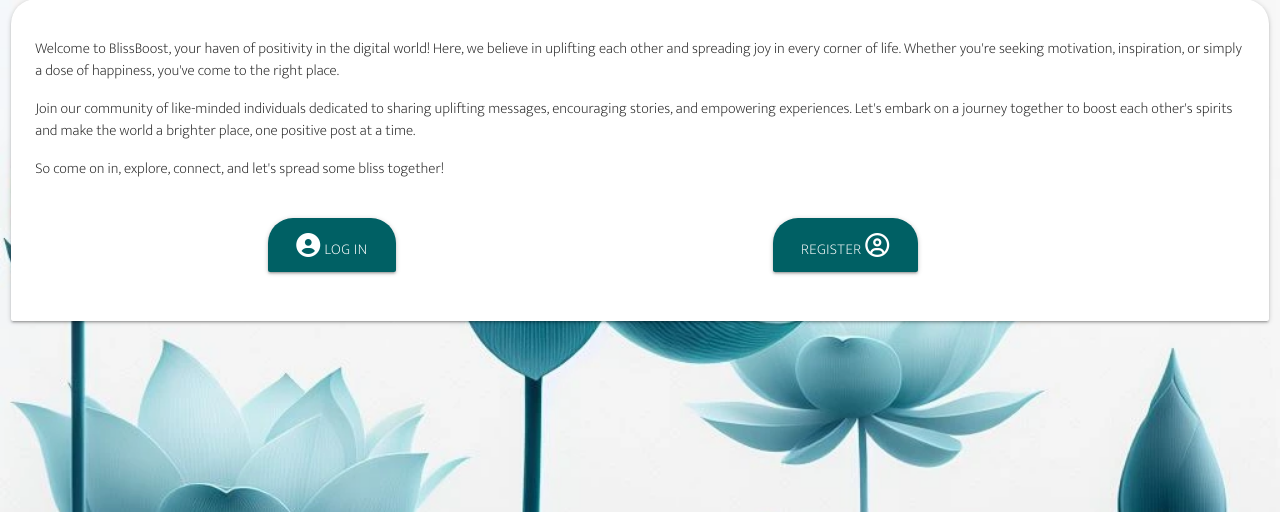
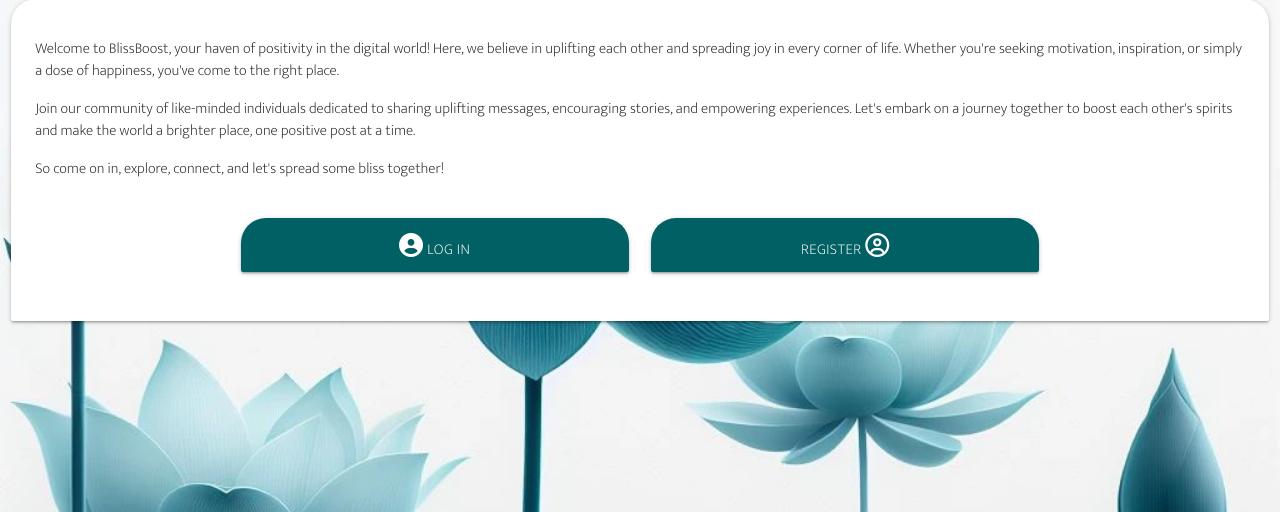
Before and after one commit to Melody-Lisa/blissboost, a Flask app: page / in a window 1280 px wide. Shown: the part 172-684 px from the top of the page. Run offline with Flask 3, Linux system fonts and the light colour scheme; some libraries are stand-ins or nearby versions.

Commit message:
Create uniform sizing for login and register buttons

```diff
--- a/static/css/style.css
+++ b/static/css/style.css
@@ -51,6 +51,10 @@ h1, h2, h3, h4, .card-title {
 
 .s1 {
     line-height: 75px;
+}
+
+.custom-btn {
+    width: 100%;
 }
 
 /* Cards and content */
--- a/templates/index.html
+++ b/templates/index.html
@@ -24,18 +24,17 @@
 
             <br>
 
-            <!-- Log In -->
             <div class="row center-align">
-                <div class="col s12 m4 mb-2 offset-m1">
-                    <a href="{{ url_for('login') }}" class="hoverable btn-large cyan darken-4 text-shadow" aria-label="Log In Button">
+                <!-- Log In -->
+                <div class="col s8 m4 offset-s2 offset-m2 mb-2">
+                    <a href="{{ url_for('login') }}" class="btn-large cyan darken-4 text-shadow custom-btn" aria-label="Log In Button">
                         <i class="fa-solid fa-circle-user"></i> Log In
                     </a>
                 </div>
 
                 <!-- Register -->
-                <div class="col s12 m4 mb-2 offset-m1">
-                    <a href="{{ url_for('register') }}"
-                     class="hoverable btn-large cyan darken-4 text-shadow" aria-label="Register Button">
+                <div class="col s8 m4 offset-s2 mb-2">
+                    <a href="{{ url_for('register') }}" class="btn-large cyan darken-4 text-shadow custom-btn" aria-label="Register Button">
                         Register <i class="fa-regular fa-circle-user"></i>
                     </a>
                 </div>
```
